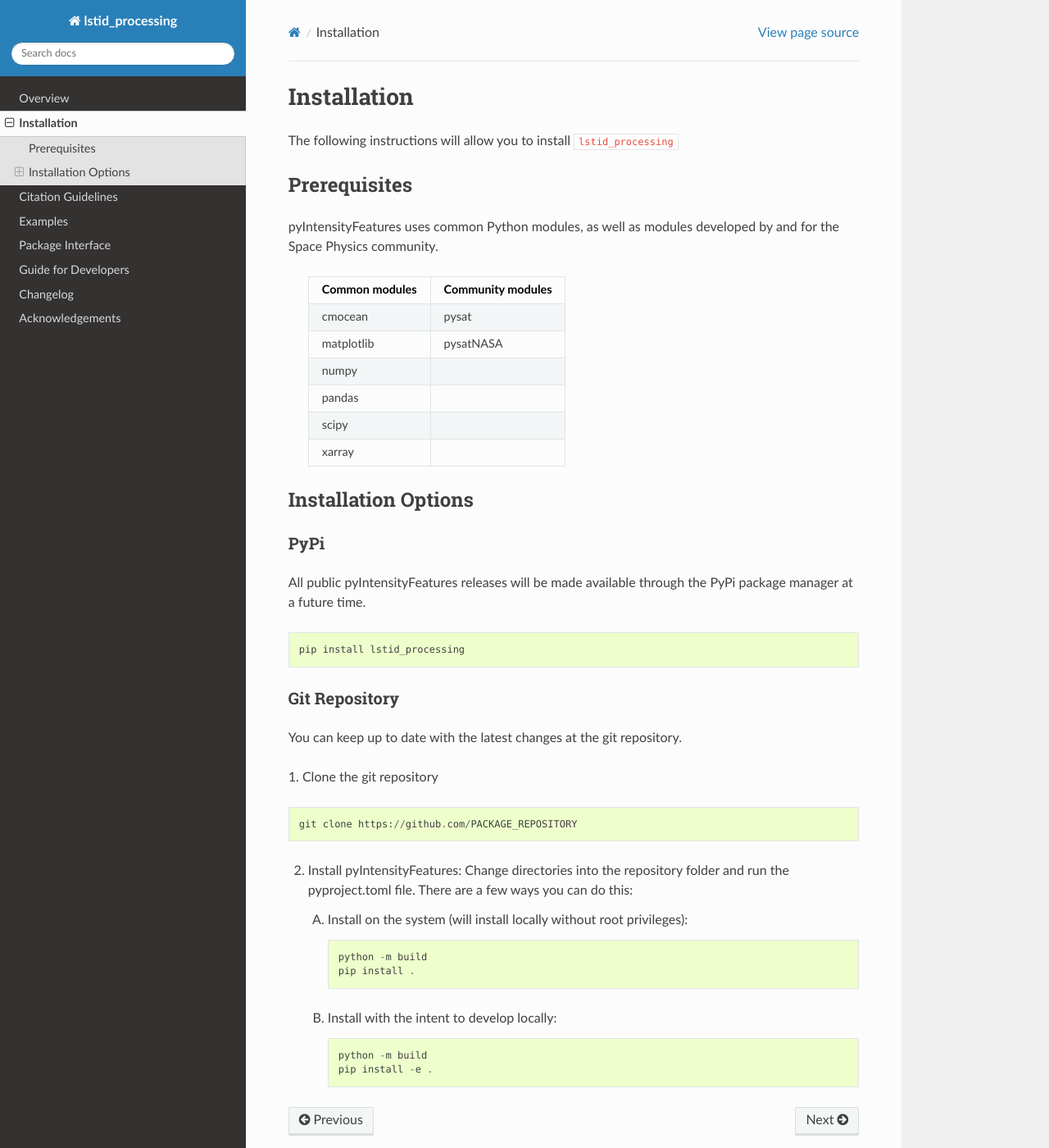
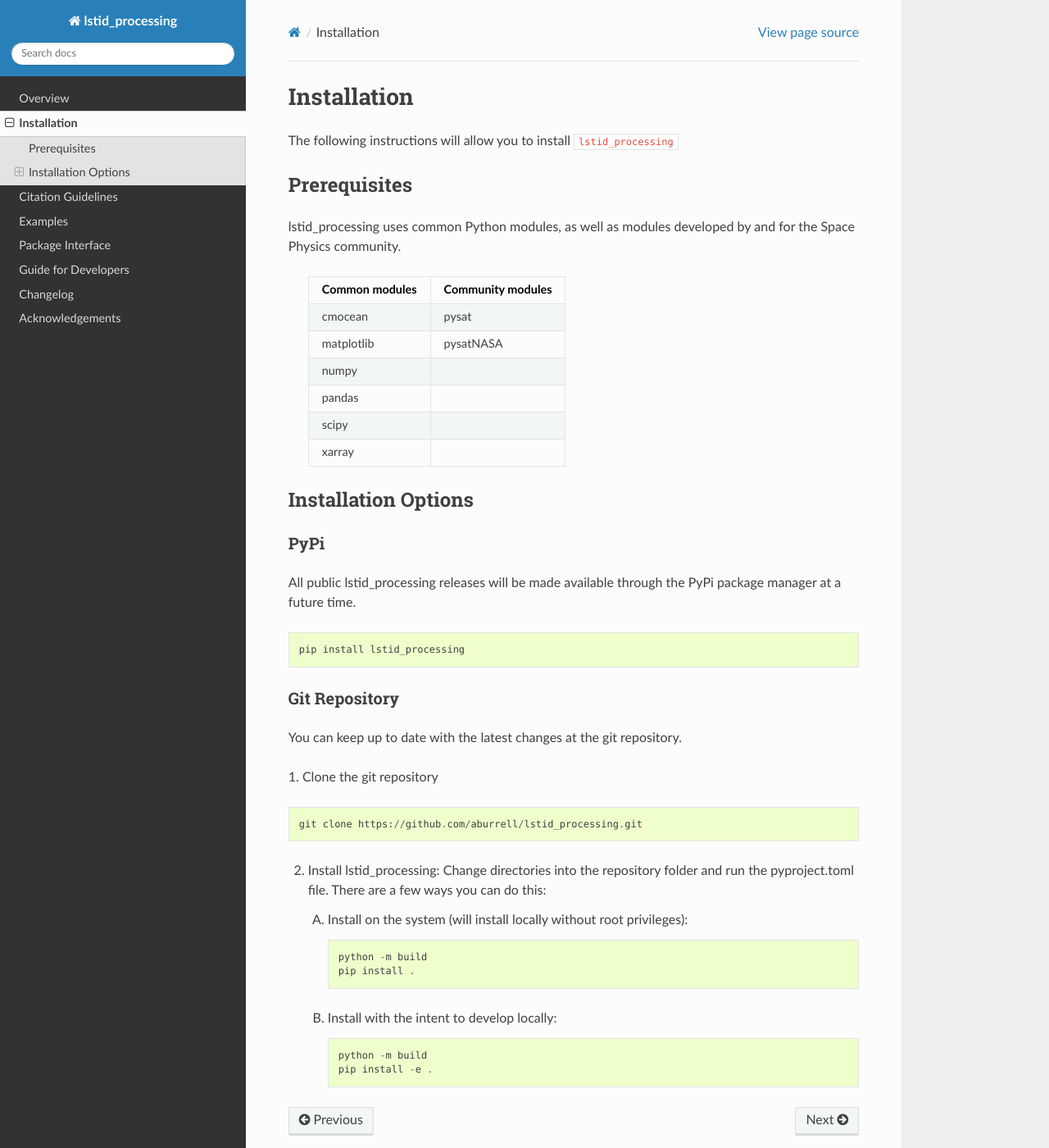
Before and after one commit to aburrell/lstid_processing, a Sphinx documentation site: the page built from docs/installation.rst, in a window 1280 px wide and 1400 px high. Shown: the whole window at 82% size. Built offline with Sphinx 7.4.7 and the Read the Docs theme 3.1.0, drawn with Linux system fonts in a browser that asks for light colours; pages that are not in the unit, such as notebooks, are missing from menus; the version number is read from the project's files by our own code.

Commit message:
BUG: updated repository name
Installation guide referenced the wrong package, fixed it.

```diff
--- a/docs/installation.rst
+++ b/docs/installation.rst
@@ -11,7 +11,7 @@ The following instructions will allow you to install ``lstid_processing``
 Prerequisites
 -------------
 
-pyIntensityFeatures uses common Python modules, as well as modules developed by
+lstid_processing uses common Python modules, as well as modules developed by
 and for the Space Physics community.
 
  ============== =================
@@ -37,7 +37,7 @@ Installation Options
 
 PyPi
 ^^^^
-All public pyIntensityFeatures releases will be made available through the
+All public lstid_processing releases will be made available through the
 PyPi package manager at a future time.
 ::
 
@@ -56,10 +56,10 @@ You can keep up to date with the latest changes at the git repository.
 ::
 
 
-   git clone https://github.com/PACKAGE_REPOSITORY
+   git clone https://github.com/aburrell/lstid_processing.git
 
 
-2. Install pyIntensityFeatures:
+2. Install lstid_processing:
    Change directories into the repository folder and run the pyproject.toml
    file. There are a few ways you can do this:
 
```
